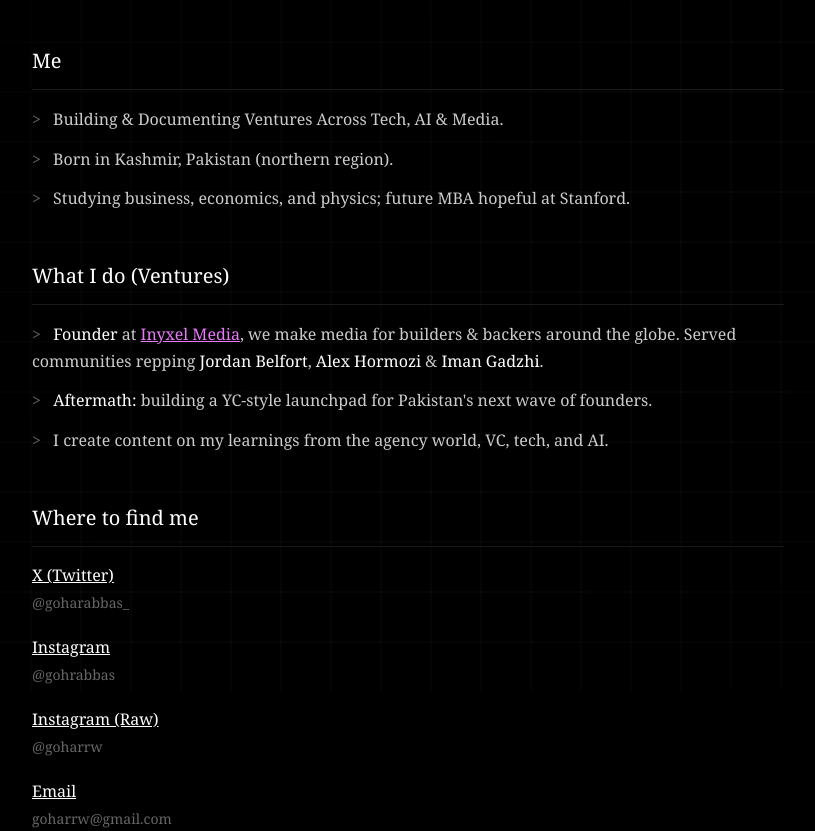
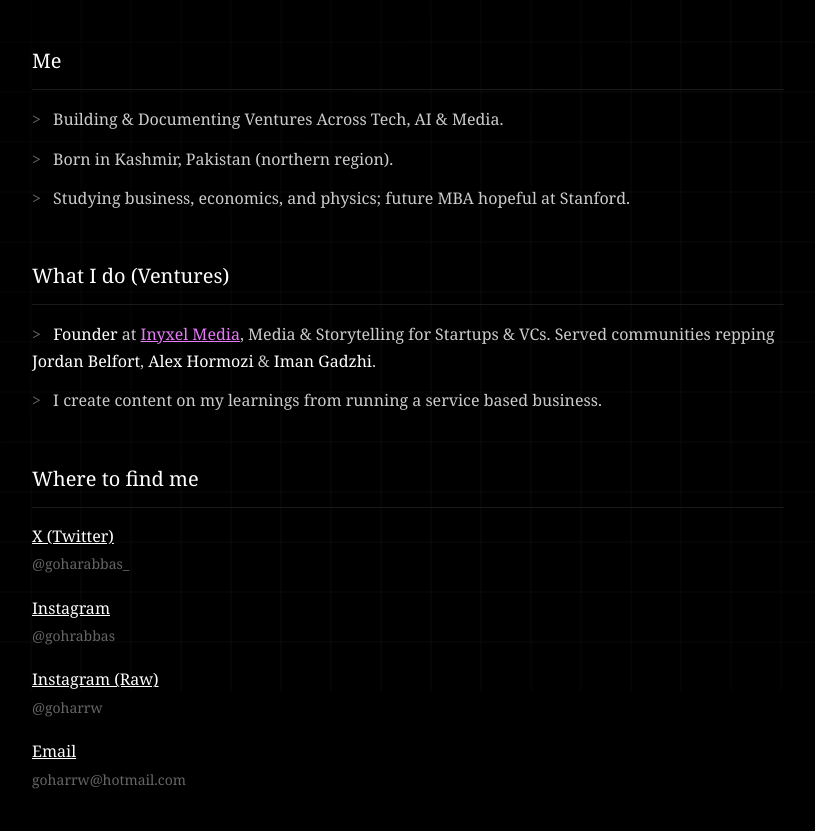
Before and after one commit to goharrw/personal-site, a plain HTML site: page index.html in a window 1280 px wide. Shown: the part 121-952 px from the top of the page, without its empty margins (232-1047 px from the left). Drawn offline with Linux system fonts and the light colour scheme.

Commit message:
Update index.html

```diff
--- a/index.html
+++ b/index.html
@@ -31,9 +31,8 @@
         <section class="section">
             <h2 class="section-title">What I do (Ventures)</h2>
             <div class="content">
-                <p><span class="bullet">&gt;</span> <span class="venture-name">Founder</span> at <a href="https://inyxelmedia.com" target="_blank" rel="noopener" class="inyxel-link">Inyxel Media</a>, we make media for builders & backers around the globe. Served communities repping <span class="venture-name">Jordan Belfort</span>, <span class="venture-name">Alex Hormozi</span> & <span class="venture-name">Iman Gadzhi</span>.</p>
-                <p><span class="bullet">&gt;</span> <span class="venture-name">Aftermath:</span> building a YC-style launchpad for Pakistan's next wave of founders.</p>
-                <p><span class="bullet">&gt;</span> I create content on my learnings from the agency world, VC, tech, and AI.</p>
+                <p><span class="bullet">&gt;</span> <span class="venture-name">Founder</span> at <a href="https://inyxelmedia.com" target="_blank" rel="noopener" class="inyxel-link">Inyxel Media</a>, Media & Storytelling for Startups & VCs. Served communities repping <span class="venture-name">Jordan Belfort</span>, <span class="venture-name">Alex Hormozi</span> & <span class="venture-name">Iman Gadzhi</span>.</p>
+                <p><span class="bullet">&gt;</span> I create content on my learnings from running a service based business.</p>
             </div>
         </section>
 
@@ -54,8 +53,8 @@
                     <p class="handle">@goharrw</p>
                 </div>
                 <div class="link-item">
-                    <a href="mailto:goharrw@gmail.com">Email</a>
-                    <p class="handle">goharrw@gmail.com</p>
+                    <a href="mailto:goharrw@hotmail.com">Email</a>
+                    <p class="handle">goharrw@hotmail.com</p>
                 </div>
             </div>
         </section>
```
